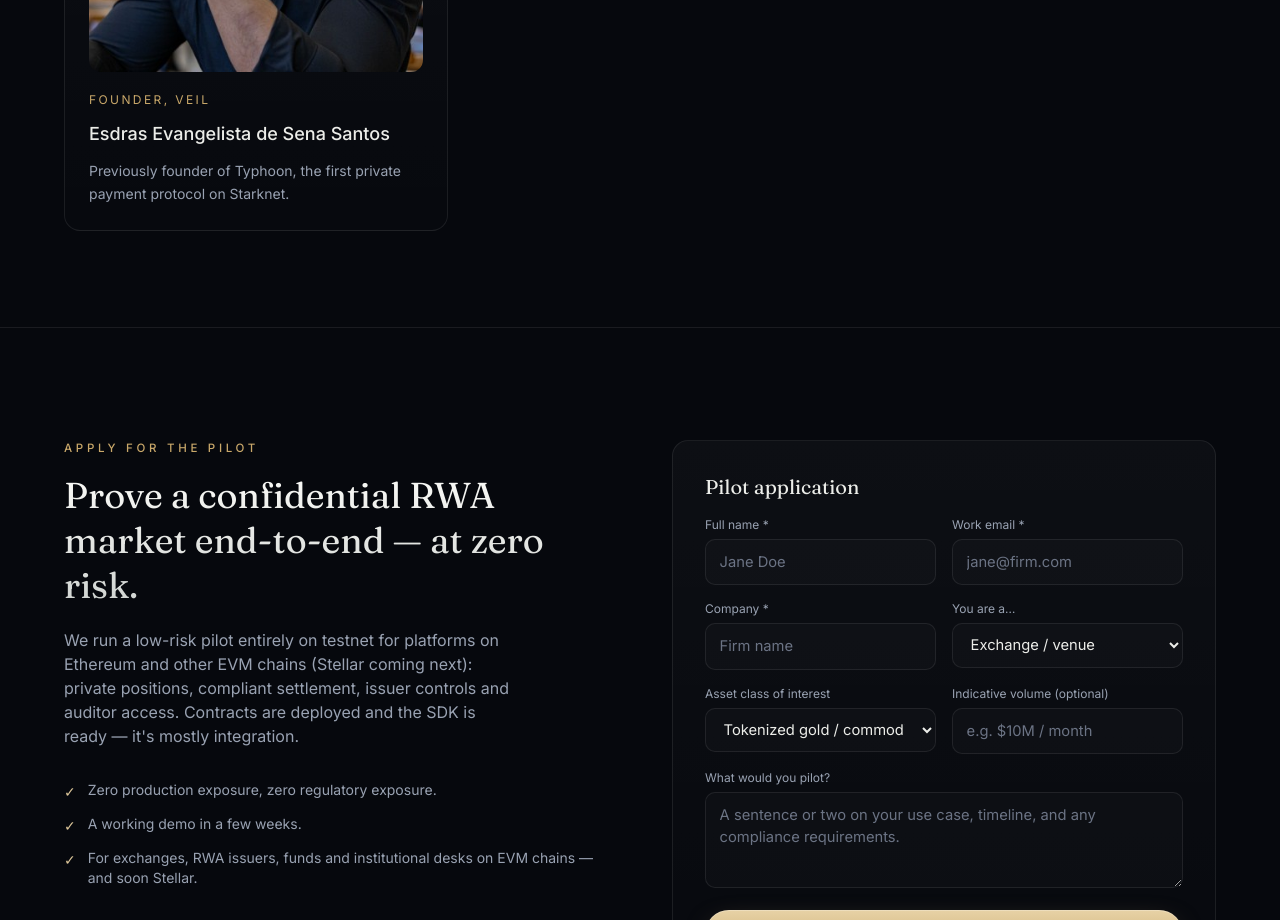
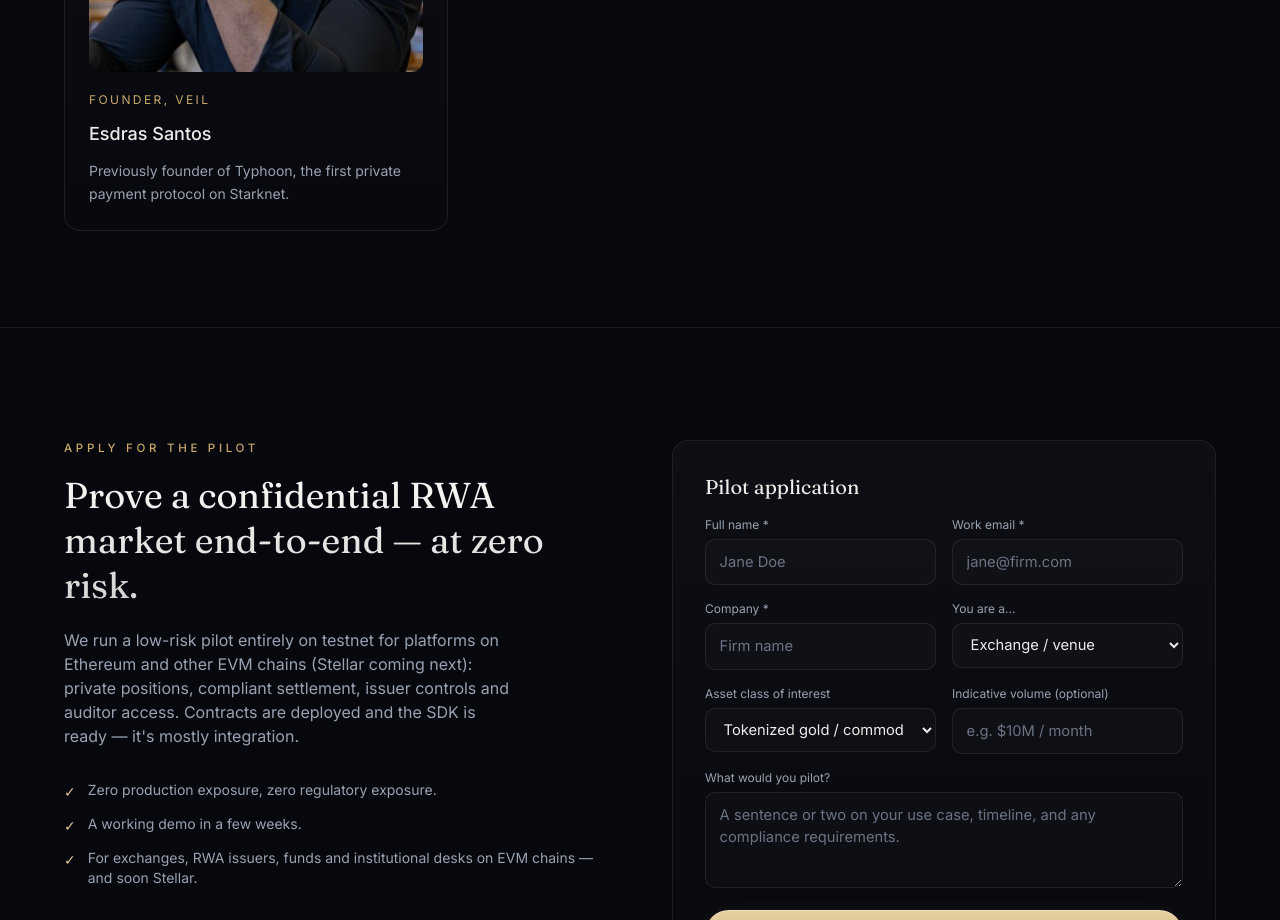
Before and after one commit to esdras-sena/veil_landing, a Next.js app: page / in a window 1280 px wide. Shown: the part 8220-9140 px from the top of the page. Built offline with nearby package versions, Linux system fonts and the light colour scheme.

Commit message:
Team: show name as Esdras Santos

```diff
--- a/app/page.tsx
+++ b/app/page.tsx
@@ -636,13 +636,13 @@ export default function Home() {
             <div className="panel rounded-2xl p-6">
               <Image
                 src="/team/esdras.jpg"
-                alt="Esdras Evangelista de Sena Santos"
+                alt="Esdras Santos"
                 width={400}
                 height={400}
                 className="aspect-square w-full rounded-xl object-cover"
               />
               <p className="mt-5 text-xs uppercase tracking-[0.2em] text-[var(--color-gold)]">Founder, Veil</p>
-              <h3 className="mt-3 text-lg font-medium text-[var(--color-ink)]">Esdras Evangelista de Sena Santos</h3>
+              <h3 className="mt-3 text-lg font-medium text-[var(--color-ink)]">Esdras Santos</h3>
               <p className="mt-3 text-sm leading-relaxed text-[var(--color-muted)]">
                 Previously founder of Typhoon, the first private payment protocol on Starknet.
               </p>
```
